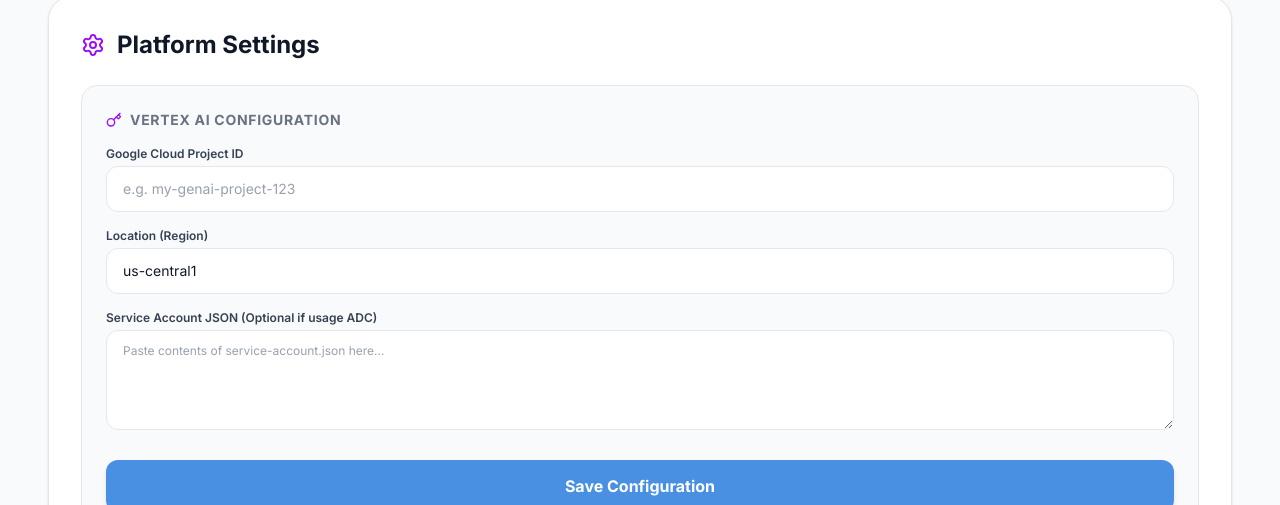
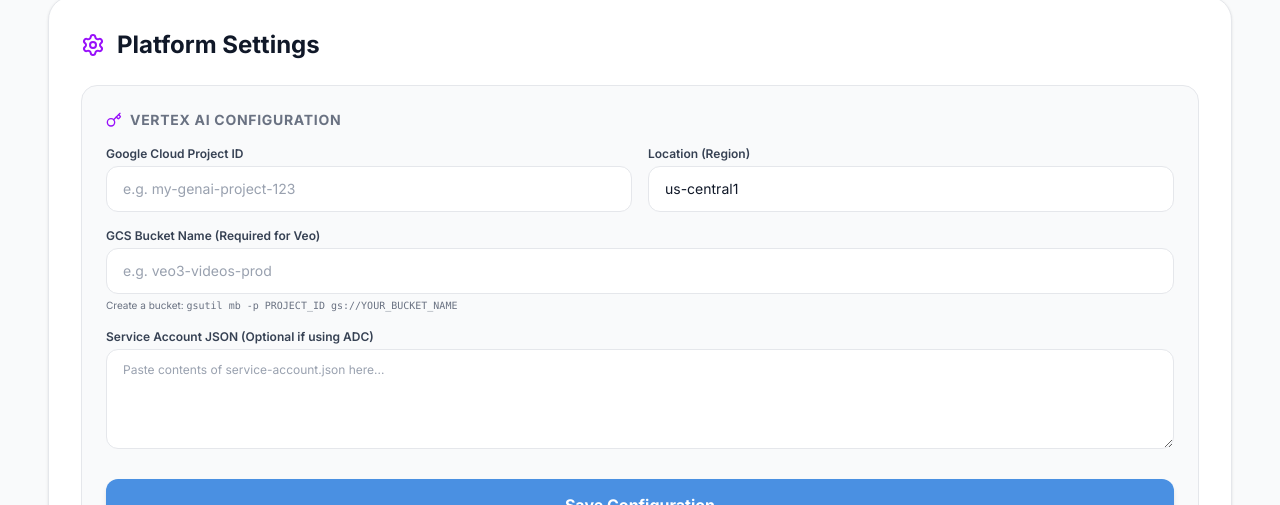
Before and after one commit to mohamedziro-coder/veo3-platform, a Next.js app: page /admin in a window 1280 px wide. Shown: the part 963-1468 px from the top of the page. Built offline with nearby package versions, Linux system fonts and the light colour scheme; sample sign-in values are in the browser's storage.

Commit message:
Add GCS Bucket Configuration to Admin Dashboard - Enable Veo 3.1 setup

```diff
--- a/src/app/admin/page.tsx
+++ b/src/app/admin/page.tsx
@@ -56,6 +56,19 @@ export default function AdminPage() {
                         totalGenerations: activityData.activities.length,
                         mostUsed: mostUsed
                     });
+                }
+
+                // Fetch Settings to populate form
+                const settingsRes = await fetch('/api/settings');
+                const settings = await settingsRes.json();
+                if (settings && !settings.error) {
+                    const projectIdInput = document.getElementById('projectIdInput') as HTMLInputElement;
+                    const locationInput = document.getElementById('locationInput') as HTMLInputElement;
+                    const bucketNameInput = document.getElementById('bucketNameInput') as HTMLInputElement; // NEW
+
+                    if (projectIdInput && settings.projectId) projectIdInput.value = settings.projectId;
+                    if (locationInput && settings.location) locationInput.value = settings.location;
+                    if (bucketNameInput && settings.bucketName) bucketNameInput.value = settings.bucketName;
                 }
 
                 setIsLoading(false);
@@ -313,7 +326,7 @@ export default function AdminPage() {
                                 Vertex AI Configuration
                             </label>
 
-                            <div className="grid grid-cols-1 gap-4">
+                            <div className="grid grid-cols-1 md:grid-cols-2 gap-4">
                                 <div>
                                     <label className="text-xs font-semibold text-gray-700 mb-1 block">Google Cloud Project ID</label>
                                     <input
@@ -335,8 +348,23 @@ export default function AdminPage() {
                                     />
                                 </div>
 
-                                <div>
-                                    <label className="text-xs font-semibold text-gray-700 mb-1 block">Service Account JSON (Optional if usage ADC)</label>
+                                <div className="md:col-span-2">
+                                    <label className="text-xs font-semibold text-gray-700 mb-1 block">
+                                        GCS Bucket Name (Required for Veo)
+                                    </label>
+                                    <input
+                                        type="text"
+                                        placeholder="e.g. veo3-videos-prod"
+                                        className="w-full bg-white border border-gray-200 rounded-xl px-4 py-3 text-gray-900 placeholder-gray-400 focus:border-purple-500 focus:ring-2 focus:ring-purple-500/10 focus:outline-none transition-all text-sm"
+                                        id="bucketNameInput"
+                                    />
+                                    <p className="text-[10px] text-gray-500 mt-1">
+                                        Create a bucket: <code>gsutil mb -p PROJECT_ID gs://YOUR_BUCKET_NAME</code>
+                                    </p>
+                                </div>
+
+                                <div className="md:col-span-2">
+                                    <label className="text-xs font-semibold text-gray-700 mb-1 block">Service Account JSON (Optional if using ADC)</label>
                                     <textarea
                                         placeholder='Paste contents of service-account.json here...'
                                         className="w-full bg-white border border-gray-200 rounded-xl px-4 py-3 text-gray-900 placeholder-gray-400 focus:border-purple-500 focus:ring-2 focus:ring-purple-500/10 focus:outline-none transition-all text-sm min-h-[100px] font-mono text-xs"
@@ -349,18 +377,20 @@ export default function AdminPage() {
                                 onClick={async () => {
                                     const projectId = (document.getElementById('projectIdInput') as HTMLInputElement).value;
                                     const location = (document.getElementById('locationInput') as HTMLInputElement).value;
+                                    const bucketName = (document.getElementById('bucketNameInput') as HTMLInputElement).value;
                                     const serviceAccountJson = (document.getElementById('jsonInput') as HTMLTextAreaElement).value;
 
                                     if (!projectId) return alert("⚠️ Project ID is required");
+                                    if (!bucketName) return alert("⚠️ GCS Bucket Name is required for Veo");
 
                                     try {
                                         const res = await fetch('/api/settings', {
                                             method: 'POST',
                                             headers: { 'Content-Type': 'application/json' },
-                                            body: JSON.stringify({ projectId, location, serviceAccountJson })
+                                            body: JSON.stringify({ projectId, location, bucketName, serviceAccountJson })
                                         });
                                         if (res.ok) {
-                                            alert("✅ Vertex AI Config Saved! Platform switched to Vertex AI.");
+                                            alert("✅ Vertex AI Configuration Saved!");
                                         } else {
                                             const errData = await res.json();
                                             alert(`❌ Failed to save config: ${errData.error || "Unknown error"}`);
--- a/src/app/api/settings/route.ts
+++ b/src/app/api/settings/route.ts
@@ -6,15 +6,11 @@ export async function GET(req: NextRequest) {
     try {
         const config = await getVertexConfigAsync();
 
-        // Security: Mask sensitive data
-        const maskedJson = config.GOOGLE_APPLICATION_CREDENTIALS_JSON
-            ? "configured (hidden)"
-            : null;
-
         return NextResponse.json({
             configured: !!config.GOOGLE_PROJECT_ID,
             projectId: config.GOOGLE_PROJECT_ID || "",
             location: config.GOOGLE_LOCATION || "us-central1",
+            bucketName: config.GCS_BUCKET_NAME || "",
             hasCredentials: !!config.GOOGLE_APPLICATION_CREDENTIALS_JSON
         });
 
@@ -27,7 +23,7 @@ export async function GET(req: NextRequest) {
 export async function POST(req: NextRequest) {
     try {
         const body = await req.json();
-        const { projectId, location, serviceAccountJson } = body;
+        const { projectId, location, serviceAccountJson, bucketName } = body;
 
         if (!projectId) {
             return NextResponse.json({ error: "Project ID is required" }, { status: 400 });
@@ -35,7 +31,8 @@ export async function POST(req: NextRequest) {
 
         const newConfig: any = {
             GOOGLE_PROJECT_ID: projectId,
-            GOOGLE_LOCATION: location || "us-central1"
+            GOOGLE_LOCATION: location || "us-central1",
+            GCS_BUCKET_NAME: bucketName || ""
         };
 
         if (serviceAccountJson) {
@@ -51,6 +48,7 @@ export async function POST(req: NextRequest) {
         }
 
     } catch (error) {
+        console.error("Settings save error:", error);
         return NextResponse.json({ error: "Internal Server Error" }, { status: 500 });
     }
 }
```
